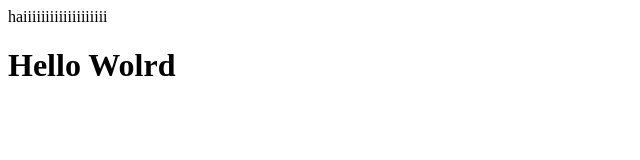
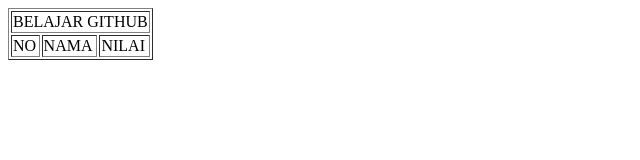
Before and after one commit to ekachandrasetiawan/learn, a plain HTML site: page index.html in a window 1280 px wide. Shown: the whole page, without its empty margins (0-640 px from the left). Drawn offline with Linux system fonts and the light colour scheme.

Commit message:
Template table

```diff
--- a/index.html
+++ b/index.html
@@ -1,5 +1,21 @@
 <html>
-<head></head>
-<body><p>haiiiiiiiiiiiiiiiiiii</p><h1>Hello Wolrd</h1>
- </body>
+<head>
+
+</head>
+<body>
+	<table border="1">
+		<tr>
+			<td colspan="3">
+				BELAJAR GITHUB
+			</td>
+		</tr>
+		<tr>
+			<td>NO</td>
+			<td>NAMA</td>
+			<td>NILAI</td>
+		</tr>
+
+	</table>
+
+</body>
 </html>
```
